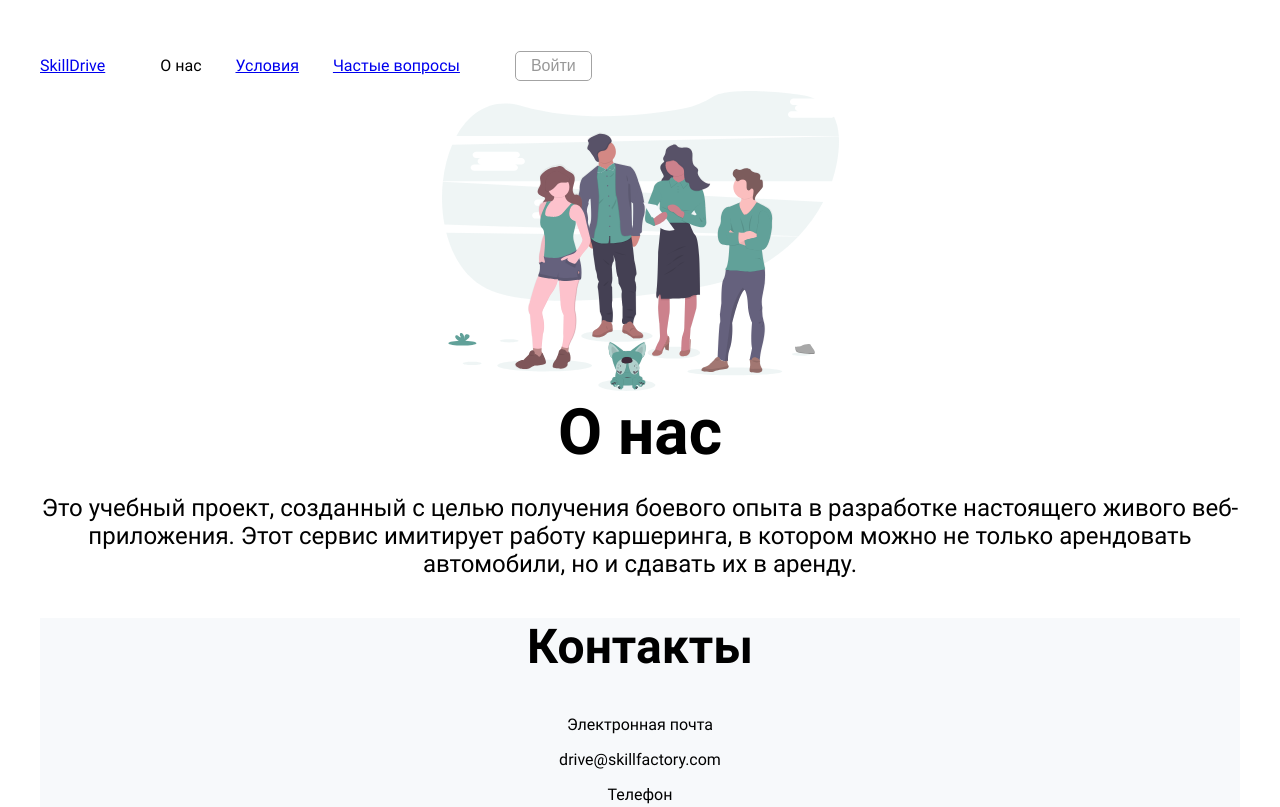
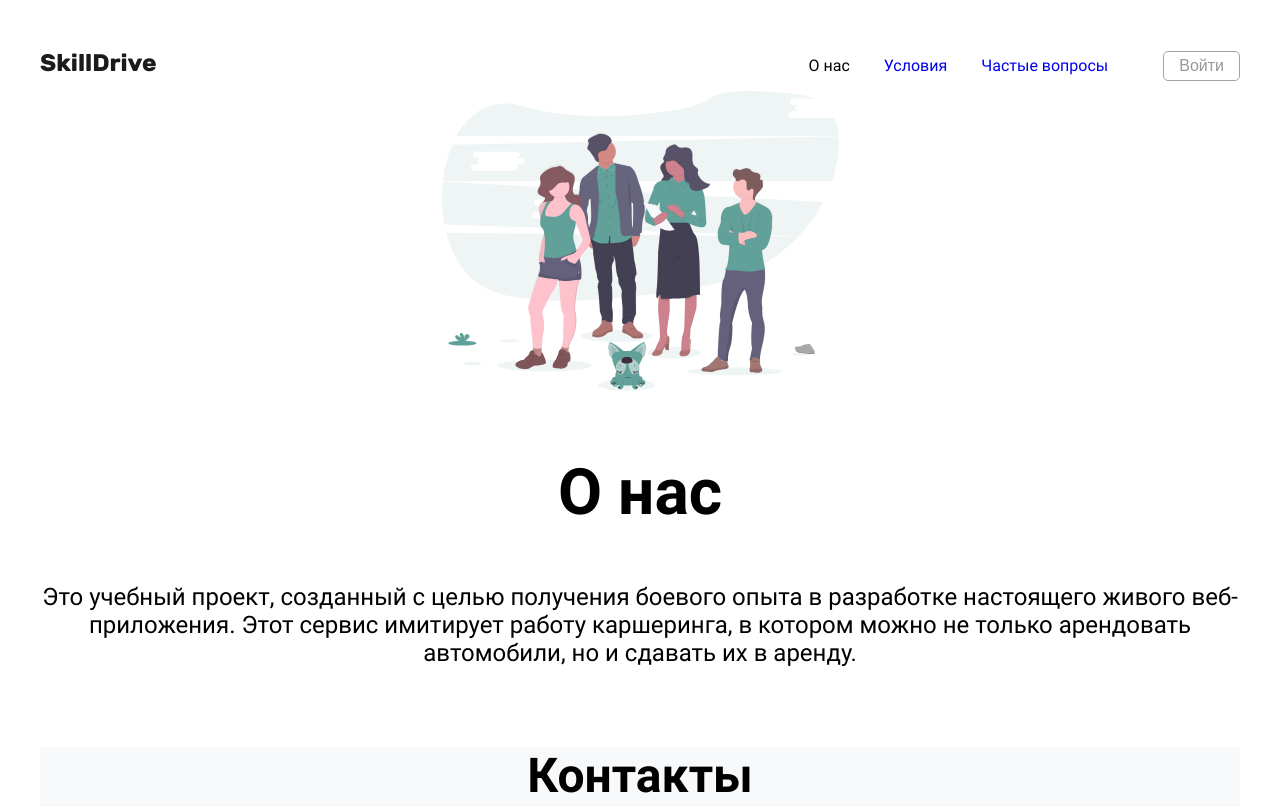
Before and after one commit to ytokarevskaya/SF-Drive_homework-4, a plain HTML site: page module17.html in a window 1280 px wide. Shown: the top 807 px of the page. Drawn offline with Linux system fonts and the light colour scheme.

Commit message:
Appearance adjustments

```diff
--- a/css/styles.css
+++ b/css/styles.css
@@ -12,63 +12,77 @@
 }
 @font-face {
     font-family: "Roboto";
-    src: local("Roboto Light"), local("Roboto-Light"), url("../fonts/Robotolight.woff2") format("woff2"), url("../fonts/Robotolight.woff") format("woff"), url("../fonts/Robotolight.ttf") format("truetype");
+    src: url("../fonts/Robotolight.woff2") format("woff2"), url("../fonts/Robotolight.woff") format("woff"), url("../fonts/Robotolight.ttf") format("truetype");
     font-weight: 300;
     font-style: normal;
 }
 @font-face {
     font-family: "Roboto";
-    src: local("Roboto Light Italic"), local("Roboto-LightItalic"), url("../fonts/Robotolightitalic.woff2") format("woff2"), url("../fonts/Robotolightitalic.woff") format("woff"), url("../fonts/Robotolightitalic.ttf") format("truetype");
+    src: url("../fonts/Robotolightitalic.woff2") format("woff2"), url("../fonts/Robotolightitalic.woff") format("woff"), url("../fonts/Robotolightitalic.ttf") format("truetype");
     font-weight: 300;
     font-style: italic;
 }
 @font-face {
     font-family: "Roboto";
-    src: local("Roboto"), local("Roboto-Regular"), url("../fonts/Roboto.woff2") format("woff2"), url("../fonts/Roboto.woff") format("woff"), url("../fonts/Roboto.ttf") format("truetype");
+    src: url("../fonts/Roboto.woff2") format("woff2"), url("../fonts/Roboto.woff") format("woff"), url("../fonts/Roboto.ttf") format("truetype");
     font-weight: 400;
     font-style: normal;
 }
 @font-face {
     font-family: "Roboto";
-    src: local("Roboto Italic"), local("Roboto-Italic"), url("../fonts/Robotoitalic.woff2") format("woff2"), url("../fonts/Robotoitalic.woff") format("woff"), url("../fonts/Robotoitalic.ttf") format("truetype");
+    src: url("../fonts/Robotoitalic.woff2") format("woff2"), url("../fonts/Robotoitalic.woff") format("woff"), url("../fonts/Robotoitalic.ttf") format("truetype");
     font-weight: 400;
     font-style: italic;
 }
 @font-face {
     font-family: "Roboto";
-    src: local("Roboto Medium"), local("Roboto-Medium"), url("../fonts/Robotomedium.woff2") format("woff2"), url("../fonts/Robotomedium.woff") format("woff"), url("../fonts/Robotomedium.ttf") format("truetype");
+    src: url("../fonts/Robotomedium.woff2") format("woff2"), url("../fonts/Robotomedium.woff") format("woff"), url("../fonts/Robotomedium.ttf") format("truetype");
     font-weight: 500;
     font-style: normal;
 }
 @font-face {
     font-family: "Roboto";
-    src: local("Roboto Medium Italic"), local("Roboto-MediumItalic"), url("../fonts/Robotomediumitalic.woff2") format("woff2"), url("../fonts/Robotomediumitalic.woff") format("woff"), url("../fonts/Robotomediumitalic.ttf") format("truetype");
+    src: url("../fonts/Robotomediumitalic.woff2") format("woff2"), url("../fonts/Robotomediumitalic.woff") format("woff"), url("../fonts/Robotomediumitalic.ttf") format("truetype");
     font-weight: 500;
     font-style: italic;
 }
 @font-face {
     font-family: "Roboto";
-    src: local("Roboto Bold"), local("Roboto-Bold"), url("../fonts/Robotobold.woff2") format("woff2"), url("../fonts/Robotobold.woff") format("woff"), url("../fonts/Robotobold.ttf") format("truetype");
+    src: url("../fonts/Robotobold.woff2") format("woff2"), url("../fonts/Robotobold.woff") format("woff"), url("../fonts/Robotobold.ttf") format("truetype");
     font-weight: 700;
     font-style: normal;
 }
 @font-face {
     font-family: "Roboto";
-    src: local("Roboto Bold Italic"), local("Roboto-BoldItalic"), url("../fonts/Robotobolditalic.woff2") format("woff2"), url("../fonts/Robotobolditalic.woff") format("woff"), url("../fonts/Robotobolditalic.ttf") format("truetype");
+    src: url("../fonts/Robotobolditalic.woff2") format("woff2"), url("../fonts/Robotobolditalic.woff") format("woff"), url("../fonts/Robotobolditalic.ttf") format("truetype");
     font-weight: 700;
     font-style: italic;
 }
 @font-face {
     font-family: "Roboto";
-    src: local("Roboto Black"), local("Roboto-Black"), url("../fonts/Robotoblack.woff2") format("woff2"), url("../fonts/Robotoblack.woff") format("woff"), url("../fonts/Robotoblack.ttf") format("truetype");
+    src: url("../fonts/Robotoblack.woff2") format("woff2"), url("../fonts/Robotoblack.woff") format("woff"), url("../fonts/Robotoblack.ttf") format("truetype");
     font-weight: 900;
     font-style: normal;
 }
 @font-face {
     font-family: "Roboto";
-    src: local("Roboto Black Italic"), local("Roboto-BlackItalic"), url("../fonts/Robotoblackitalic.woff2") format("woff2"), url("../fonts/Robotoblackitalic.woff") format("woff"), url("../fonts/Robotoblackitalic.ttf") format("truetype");
+    src: url("../fonts/Robotoblackitalic.woff2") format("woff2"), url("../fonts/Robotoblackitalic.woff") format("woff"), url("../fonts/Robotoblackitalic.ttf") format("truetype");
     font-weight: 900;
     font-style: italic;
+}
+
+@font-face {
+    font-family: "Rubik";
+    src: url("../fonts/Rubik.woff2") format("woff2"), url("../fonts/Rubik.woff") format("woff"), url("../fonts/Rubik.ttf") format("truetype");
+    font-weight: 400;
+    font-style: normal;
+}
+
+@font-face {
+    font-family: "Rubik";
+    src: url("../fonts/Rubikbold.woff2") format("woff2"), url("../fonts/Rubikbold.woff") format("woff"), url("../fonts/Rubikbold.ttf") format("truetype");
+    font-weight: 700;
+    font-style: normal;
 }
 
 body {
@@ -79,8 +93,7 @@ body {
 header {
     display: flex;
     align-items: baseline;
-    flex-direction: row;
-    align-content: flex-end;
+    justify-content: space-between;
 }
 
 main {
@@ -91,6 +104,18 @@ footer {
     background: #3F3D56;
 }
 
+.logo_link {
+    color: #1B1B1B;
+    font-family: "Rubik";
+    text-decoration: none;
+    font-size: 24px;
+    font-weight: 700;
+}
+
+.navbar {
+    display: flex;
+    align-items: baseline;
+}
 
 ul.menu li {
     list-style-type: none;
@@ -100,6 +125,8 @@ ul.menu li {
 .navbar_link {
     margin: 5px 15px;
     font-size: 16px;
+    text-decoration: none;
+    color: 1B1B1B;
 }
 
 .button_login {
@@ -115,7 +142,7 @@ ul.menu li {
 }
 
 h1 {
-    margin: auto;
+    margin-top: 60px;
     font-size: 64px;
 }
 
@@ -124,11 +151,13 @@ h1 {
 }
 
 h2 {
+    margin-top: 80px;
     font-size: 48px;
 }
 
 .team_member {
     display: inline-block;
+    margin: 50px 40px 5px;
     text-align: center;
 }
 
--- a/module17.html
+++ b/module17.html
@@ -9,13 +9,15 @@
 
 <body>
     <header>
-        <div id="logo_link" class="logo_link">
+        <div id="logo_link">
             <a
                 href="index.html"
+                class="logo_link"
                 aria-label="Главная страница сервиса SkillDrive">
                 SkillDrive</a>
         </div>
 
+        <div class="navbar">
             <nav id="navbar_menu">
                 <ul class="menu">
                     <li class="navbar_item">
@@ -30,7 +32,8 @@
                 </ul>
             </nav>
 
-        <button class="button_login">Войти</button>
+            <button class="button_login" onclick="">Войти</button>
+        </div>
     </header>
 
     <main>
@@ -58,6 +61,9 @@
         </section>
 
         <section id="team">
+
+            <h2>Команда</h2>
+
             <div class="team_member">
                 <img src="img/about_ivanov.jpg" alt="Иван Иванов фото" />
                 <p class="name">Иван Иванов</p>
```
Also changed, not shown: fonts/Rubik.ttf (added), fonts/Rubik.woff (added), fonts/Rubik.woff2 (added), fonts/Rubikbold.ttf (added), fonts/Rubikbold.woff (added), fonts/Rubikbold.woff2 (added), 1 other file. Lines whose indentation alone changed are shown as unchanged.
